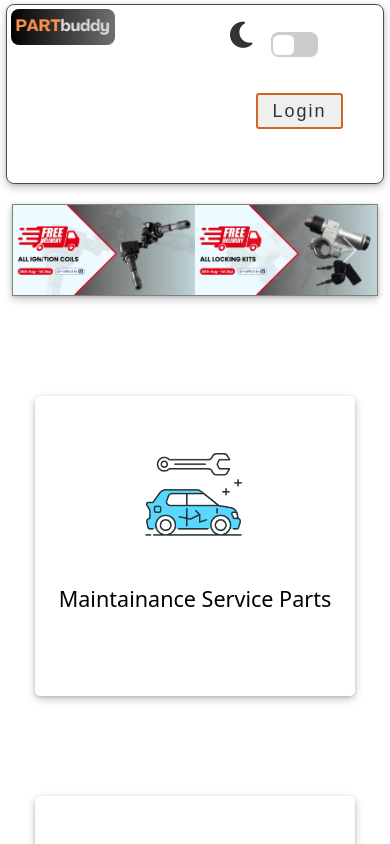
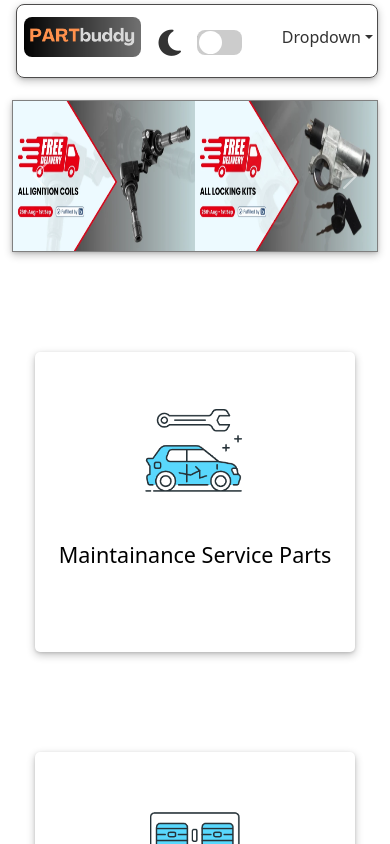
Before and after one commit to dhruvsingh2486/partbuddy, a React (Create React App) app: page / in a window 390 px wide. Shown: the top 844 px of the page. Built offline with nearby package versions, Linux system fonts and the light colour scheme.

Commit message:
responsive done

```diff
--- a/package.json
+++ b/package.json
@@ -15,7 +15,7 @@
     "bootstrap": "^5.3.3",
     "react": "^18.3.1",
     "react-dom": "^18.3.1",
-    "react-image-magnify": "^16.0.0",
+    "react-image-magnify": "^2.7.4",
     "react-router-dom": "^6.26.1",
     "react-scripts": "5.0.1",
     "web-vitals": "^2.1.4"
--- a/src/components/carousel/Carausel.css
+++ b/src/components/carousel/Carausel.css
@@ -2,3 +2,13 @@
     box-shadow: rgba(0, 0, 0, 0.12) 0px 1px 3px, rgba(0, 0, 0, 0.24) 0px 3px 8px;
 
 }
+@media only screen and (max-width: 600px){
+.carausel{
+    margin-top: 5%;
+    margin-bottom: 0%;
+}
+.crousal_img img{
+    height: 150px;
+
+}
+}
--- a/src/components/carousel/Carousel.jsx
+++ b/src/components/carousel/Carousel.jsx
@@ -14,19 +14,19 @@ export const Carousel = () => {
             <div id="carouselExampleInterval" class="carousel slide carausel" data-bs-ride="carousel" style={{border:"1px solid gray"}}>
   <div class="carousel-inner">
     <div class="carousel-item active " data-bs-interval="2000">
-     <div style={{display:'flex'}}>
+     <div className='crousal_img' style={{display:'flex'}}>
      <img src={carausel1} class="d-block w-50" alt="..." />
      <img src={carausel2} class="d-block w-50" alt="..." />
      </div>
     </div>
     <div class="carousel-item" data-bs-interval="2000">
-    <div style={{display:'flex'}}>
+    <div className='crousal_img' style={{display:'flex'}}>
       <img src={carausel2} class="d-block w-50" alt="..." />
       <img src={carausel3} class="d-block w-50" alt="..." />
     </div>
     </div>
     <div class="carousel-item" data-bs-interval="2000">
-    <div style={{display:'flex'}}>
+    <div className='crousal_img' style={{display:'flex'}}>
       <img src={carausel3} class="d-block w-50" alt="..." />
       <img src={carausel1} class="d-block w-50" alt="..." />
     </div>
--- a/src/components/navbar/Navbar.css
+++ b/src/components/navbar/Navbar.css
@@ -5,7 +5,7 @@
   height: 85px;
   /* padding-top: 1.5vh; */
   margin-top: 1%;
-  margin-bottom: 1%;
+  /* margin-bottom: 3%; */
   /* background-color: #ffffffec; */
   border-radius: 8px;
   /* justify-content: center; */
@@ -16,31 +16,32 @@
   padding: 0%;
 }
 
-.logo {
-  height: 37%;
-  margin: 4%;
+.logo{
+  /* border: 2px solid green; */
+  height: 70px;
+  margin: 3.5% 6%;
+  padding: 0%;
   border-radius: 8px;
 }
 
 .dark_icon{
     font-size: 30px;
     /* border: 1px solid black; */
-    margin-left: 75%;
-    margin-top: -29px;
+    /* margin-left: 55%; */
+    margin-top: 24%;
+    height: 38px;
+    /* border: 2px solid blue; */
 }
 
 .mode-switch {
-  margin-left: 10%;
-  margin-top: 1%;
+  margin-left: 3%;
+  margin-top: 0.5%;
   /* border: 1px solid black; */
   height: 70px;
-  gap: 10px;
-  width: 36%;
-}
+  gap: 16px;
+  width: 10%;
+  padding-left: 25px;
 
-.mode-switch p {
-  /* border: 2px solid red; */
-  margin-top: 16%;
 }
 
 .mode-switch label {
@@ -48,7 +49,7 @@
   width: 50px;
   height: 25px;
   position: relative;
-  margin-left: 10px;
+  /* margin-left: 10px; */
   margin-top: 23px;
 }
 .mode-switch .slider {
@@ -70,17 +71,17 @@
 .mode-switch .slider:before {
   position: absolute;
   content: "";
-  height: 20px;
-  width: 21px;
+  height: 23px;
+  width: 23px;
   left: 2px;
-  bottom: 2px;
+  bottom: 1px;
   background-color: white;
   transition: 0.6s;
-  border-radius: 27%;
+  border-radius: 50%;
 }
 
 .mode-switch input:checked + .slider:before {
-  transform: translateX(25px);
+  transform: translateX(23px);
 }
 
 .loginbtn2{
@@ -106,14 +107,22 @@
 .user_name {
   /* font-size: 12px; */
   /* border: 1px solid black; */
-  height: 11vh;
+  height: 40px;
   /* margin-top: 1.8vh; */
   width: 30vw;
   text-align: center;
   align-items: center;
   justify-content: center;
-  padding-top: 3vh;
+  padding-top: 7px;
   /* margin-left: -15vw; */
+}
+.dropin_nav{
+  /* border: 1px solid  #2196fe; */
+  margin-bottom: 10px;
+  height: 40% ;
+  list-style: none;
+  margin-top: 28px;
+  margin-left: 40px;
 }
 
 /* aloks code */
@@ -122,22 +131,27 @@
   .navbar_container {
     width: 97%;
     margin-bottom: 20px;
+    /* height: ; */
   }
 
   .logo {
-    height: 20%;
+    height: 40px;
+    margin-top: 10%;
+    /* border:3px solid blue */
   }
   .mode-switch {
-    margin-left: 15%;
+    margin-left: 0%;
     /* border: 1px solid blue; */
-    height: 40%;
-    width: 40%;
-  }
-  .mode-switch p {
-    /* border: 2px solid red; */
-    margin-top: 13%;
+    /* margin-top: -3%; */
+    /* height: 20%; */
+    width: 30%;
 
   }
+.dark_icon{
+  /* border: 2px solid green; */
+      margin-top: 21px;
+
+}
   .authentication .user_name {
     width: 60%;
     margin: 0%;
@@ -154,17 +168,22 @@
 
   .navbar_container {
     /* border: 2px solid green; */
-    height: 20%;
+    height: 40%;
+    width: 93vw;
+    /* margin-bottom: 7%; */
   }
 
-  .nav_part2 {
-    margin-top: -27%;
-    height: 10%;
-    margin-left: 5%;
-    width: 90%;
-    /* border: 2px solid green; */
+  .dropin_nav{
+    /* border: 1px solid  #2196fe; */
+    margin-bottom: 10px;
+    height: 40% ;
+    list-style: none;
+    margin-top: 20px;
   }
-  /* .authentication p {
-    border: 1px solid black;
-  } */
+
+  .authentication{
+    display: none;
+  }
+
+
 }
--- a/src/components/navbar/Navbar.jsx
+++ b/src/components/navbar/Navbar.jsx
@@ -15,33 +15,84 @@ function Navbar() {
   console.log(theme);
 
   return (
-    <div className="container navbar_container dark-theme">
+    // <div className="container navbar_container dark-theme">
+    //   <div className="row">
+
+    //     <div className="col-md-6" style={{display:"flex"}}>
+
+    //     <Link className="logo+home"
+    //         to="/"
+    //       >
+    //          <img className="logo" src={logo} alt="" />
+    //       </Link>
+
+    //       <div
+    //         className="mode-switch"
+    //         style={{ display: "flex" }}
+    //       >
+    //         <p
+    //           style={{
+    //             width: "90px",
+    //             height: "28px",
+    //             // marginTop: "4vh",
+    //             fontWeight: "500",
+    //           }}
+    //         >
+    //          <i className="fa-solid fa-moon dark_icon"></i>
+    //         </p>
+
+    //         <label>
+    //           <input
+    //             type="checkbox"
+    //             onChange={toggleTheme}
+    //             checked={theme === "dark"}
+    //           />
+    //           <span className="slider round"></span>
+    //         </label>
+    //       </div>
+
+    //     </div>
+
+    //     <div className="col-md-6 nav_part2">
+
+    //     <div className="authentication" >
+    //         {isAuthenticated && (
+    //           <p className="user_name">Hello {user.nickname}</p>
+    //         )}
+    //         {isAuthenticated ? (
+    //           <button className="loginbtn2" onClick={(log) => logout()}>
+    //             {" "}
+    //             <span>Logout</span>
+    //           </button>
+    //         ) : (
+    //           <button
+    //             className="loginbtn"
+    //             onClick={(log) => loginWithRedirect()}
+    //           >
+    //             {" "}
+    //             <span>Login</span>
+    //           </button>
+    //         )}
+    //       </div>
+    //       {/* <button className='btn btn-primary'onClick={() => {toggleTheme()}} >theme</button> */}
+    //     </div>
+
+    //   </div>
+    // </div>
+    <>
+      <div
+        className="container navbar_container dark-theme"
+        style={{ margin: "1% 0% 1% 4%" }}
+      >
         <div className="row">
-
-
-
-        <div className="col-md-6" style={{display:"flex"}}>
-
-        <Link className="logo+home"
-            to="/"
-          >
-             <img className="logo" src={logo} alt="" />
+          <div className="col-md-12 " style={{display:'flex'}}>
+            <Link to="/">
+              <img src={logo} className="logo" alt="" />
             </Link>
 
-          <div
-            className="mode-switch"
-            style={{ display: "flex" }}
-          >
-            <p
-              style={{
-                width: "90px",
-                height: "28px",
-                // marginTop: "4vh",
-                fontWeight: "500",
-              }}
-            >
+            <div className="mode-switch" style={{ display: "flex" }}>
+
                 <i className="fa-solid fa-moon dark_icon"></i>
-            </p>
 
               <label>
                 <input
@@ -54,15 +105,36 @@ function Navbar() {
             </div>
 
 
-
-
-        </div>
-
-
-
-
-        <div className="col-md-6 nav_part2">
-
+    <li className=" nav-item dropdown dropin_nav">
+            <a
+              className="nav-link dropdown-toggle"
+              role="button"
+              data-bs-toggle="dropdown"
+              aria-expanded="false"
+            >
+              Dropdown
+            </a>
+            <ul className="dropdown-menu">
+              <li>
+                <a className="dropdown-item" href="#">
+                  Action
+                </a>
+              </li>
+              <li>
+                <a className="dropdown-item" href="#">
+                  Another action
+                </a>
+              </li>
+              <li>
+                <hr className="dropdown-divider" />
+              </li>
+              <li>
+                <a className="dropdown-item" href="#">
+                  Something else here
+                </a>
+              </li>
+            </ul>
+          </li>
 
           <div className="authentication" >
             {isAuthenticated && (
@@ -84,16 +156,11 @@ function Navbar() {
             )}
           </div>
 
-
-
-          {/* <button className='btn btn-primary'onClick={() => {toggleTheme()}} >theme</button> */}
           </div>
-
-
-
 
         </div>
       </div>
+    </>
   );
 }
 
```
Lines whose indentation alone changed are shown as unchanged.
